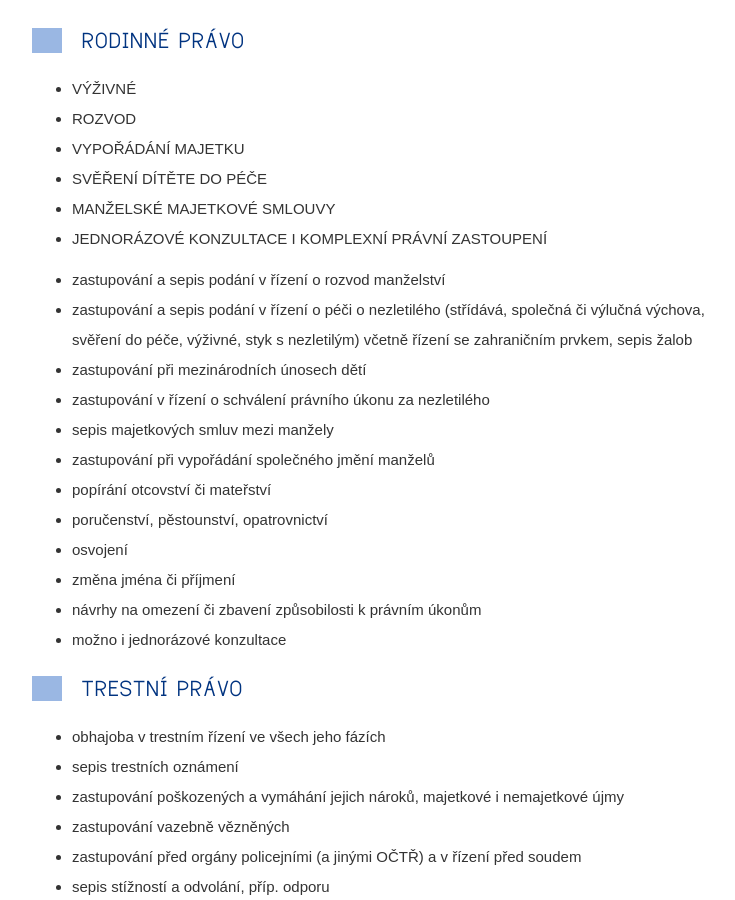
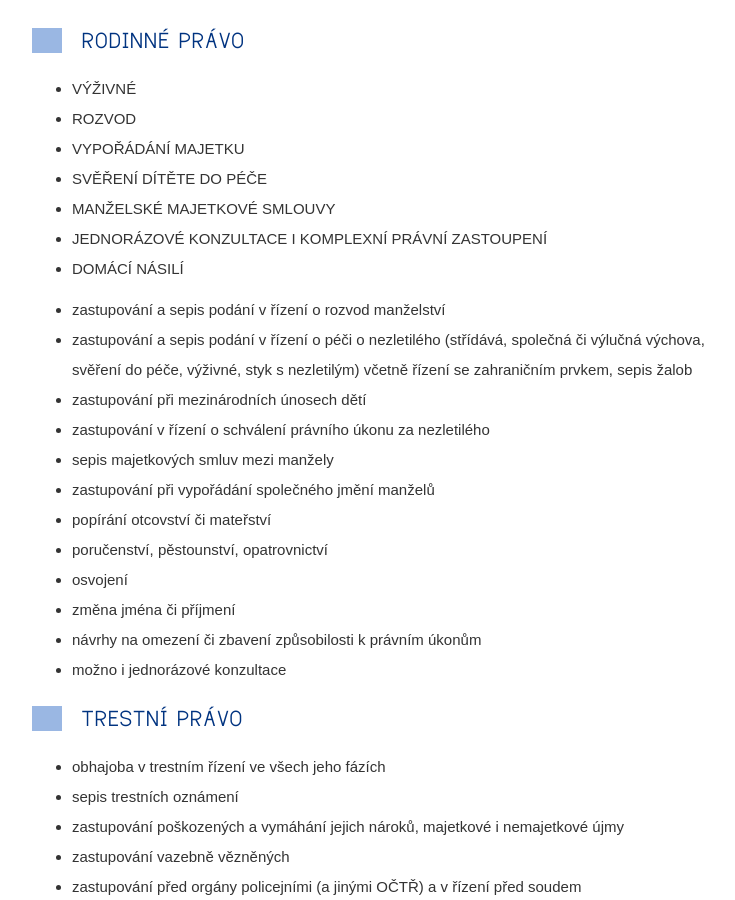
Before and after one commit to Pave91/bruncko-web, a Jekyll site: the page built from poskytovane-sluzby.md, in a window 1280 px wide and 900 px high, scrolled down 1150 px. Shown: the whole window, without its empty margins (38-773 px from the left). Built offline with Jekyll 4.4.1, drawn with Linux system fonts in a browser that asks for light colours; nearby versions of some CDN libraries.

Commit message:
Update poskytovane-sluzby.md

```diff
--- a/poskytovane-sluzby.md
+++ b/poskytovane-sluzby.md
@@ -40,6 +40,7 @@ analýza a kontrola smluv
 - SVĚŘENÍ DÍTĚTE DO PÉČE
 - MANŽELSKÉ MAJETKOVÉ SMLOUVY
 - JEDNORÁZOVÉ KONZULTACE I KOMPLEXNÍ PRÁVNÍ ZASTOUPENÍ
+- DOMÁCÍ NÁSILÍ
 
 - zastupování a sepis podání v řízení o rozvod manželství
 - zastupování a sepis podání v řízení o péči o nezletilého (střídává, společná či výlučná výchova, svěření do péče, výživné, styk s nezletilým) včetně řízení se zahraničním prvkem, sepis žalob
```
